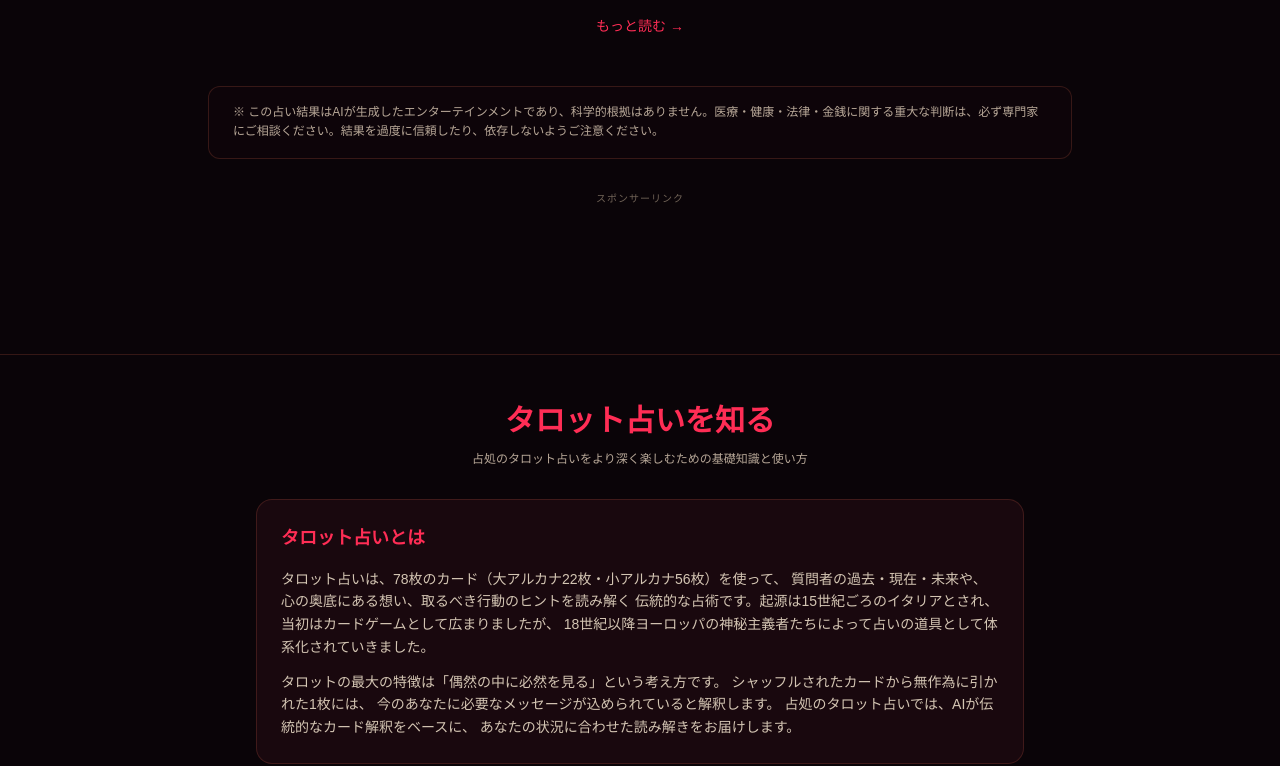
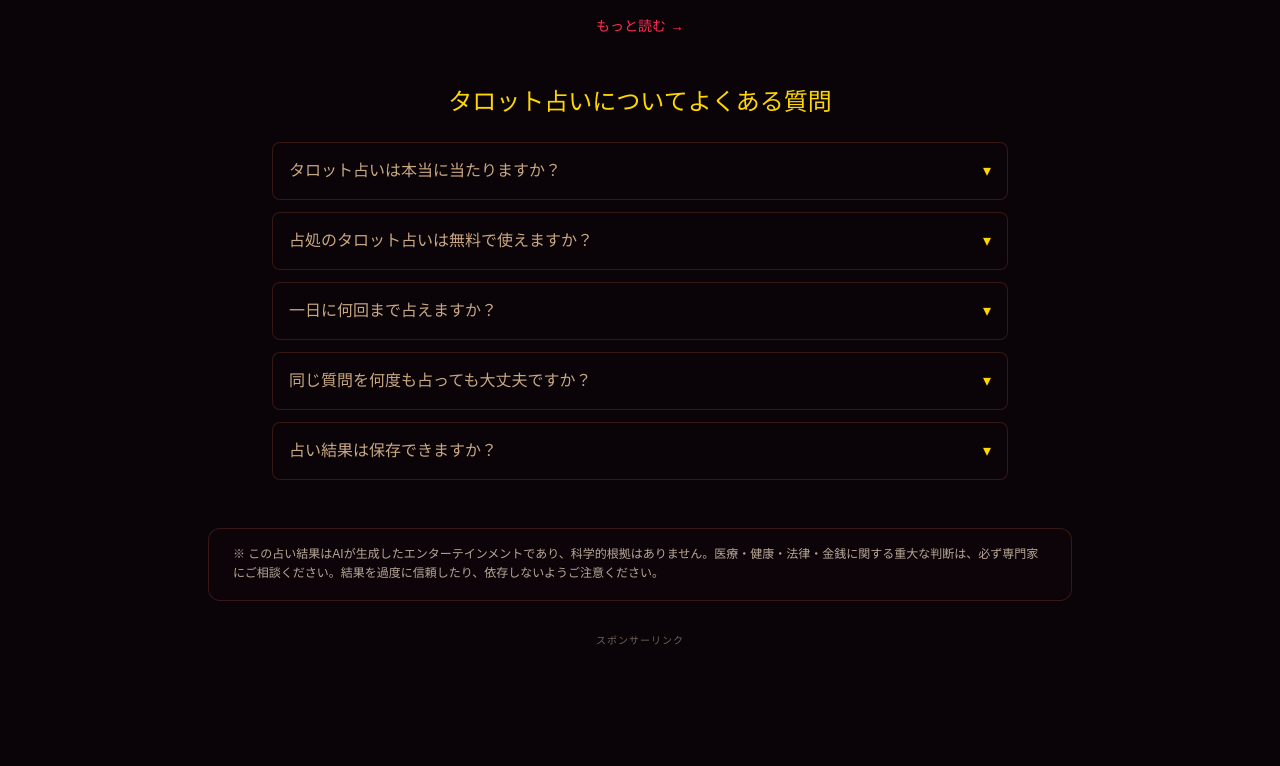
Before and after one commit to moumuri123123-sudo/ai-uranai, a Next.js app: page /tarot in a window 1280 px wide. Shown: the part 855-1621 px from the top of the page. Built offline with nearby package versions, Linux system fonts and the light colour scheme; no server answers; a web font is replaced by a local one.

Commit message:
feat(tarot): FAQセクションとJSON-LDを追加

```diff
--- a/src/app/tarot/page.tsx
+++ b/src/app/tarot/page.tsx
@@ -2,6 +2,9 @@ import AdBanner from "@/components/AdBanner";
 import RelatedArticles from "@/components/RelatedArticles";
 import TarotGuide from "@/components/fortune-guides/TarotGuide";
 import { webApplicationJsonLd, breadcrumbJsonLd } from "@/lib/jsonld";
+import FAQSection from "@/components/FAQSection";
+import FAQJsonLd from "@/components/FAQJsonLd";
+import { tarotFaqs } from "@/lib/faqs/tarot";
 import ReadingExperience from "./ReadingExperience";
 
 // JSON-LDは静的なデータのみで構成（XSSリスクなし）
@@ -20,6 +23,9 @@ export default function TarotPage() {
       <div className="mx-auto max-w-4xl px-4 py-12">
         <ReadingExperience relatedArticles={<RelatedArticles category="tarot" />} />
 
+        <FAQJsonLd id="faq-tarot" items={tarotFaqs.items} />
+        <FAQSection title={tarotFaqs.title} items={tarotFaqs.items} idPrefix="faq-tarot" />
+
         {/* 注意書き */}
         <div className="mt-12 rounded-xl border border-border bg-surface/30 px-6 py-4">
           <p className="text-xs leading-relaxed text-muted">
```
